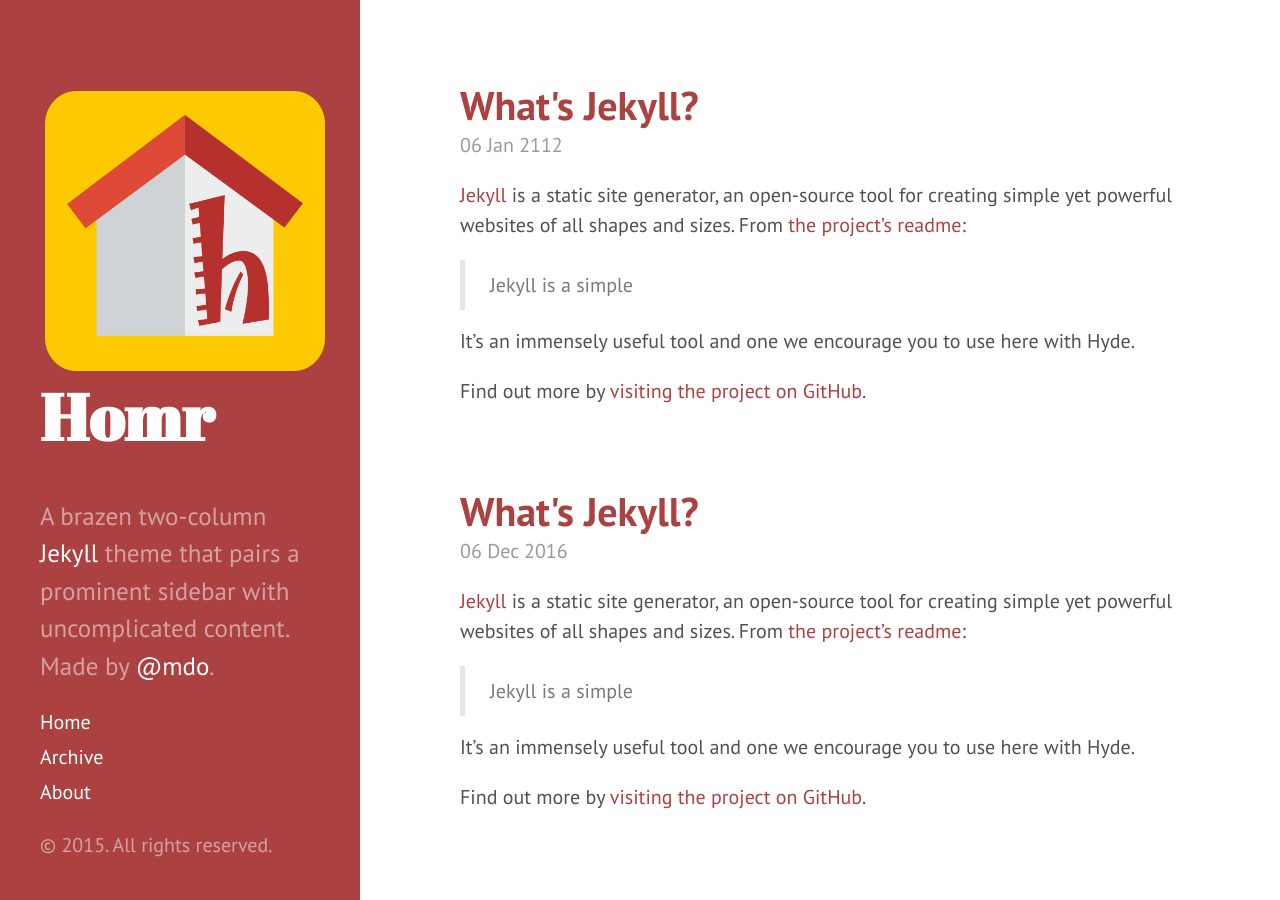
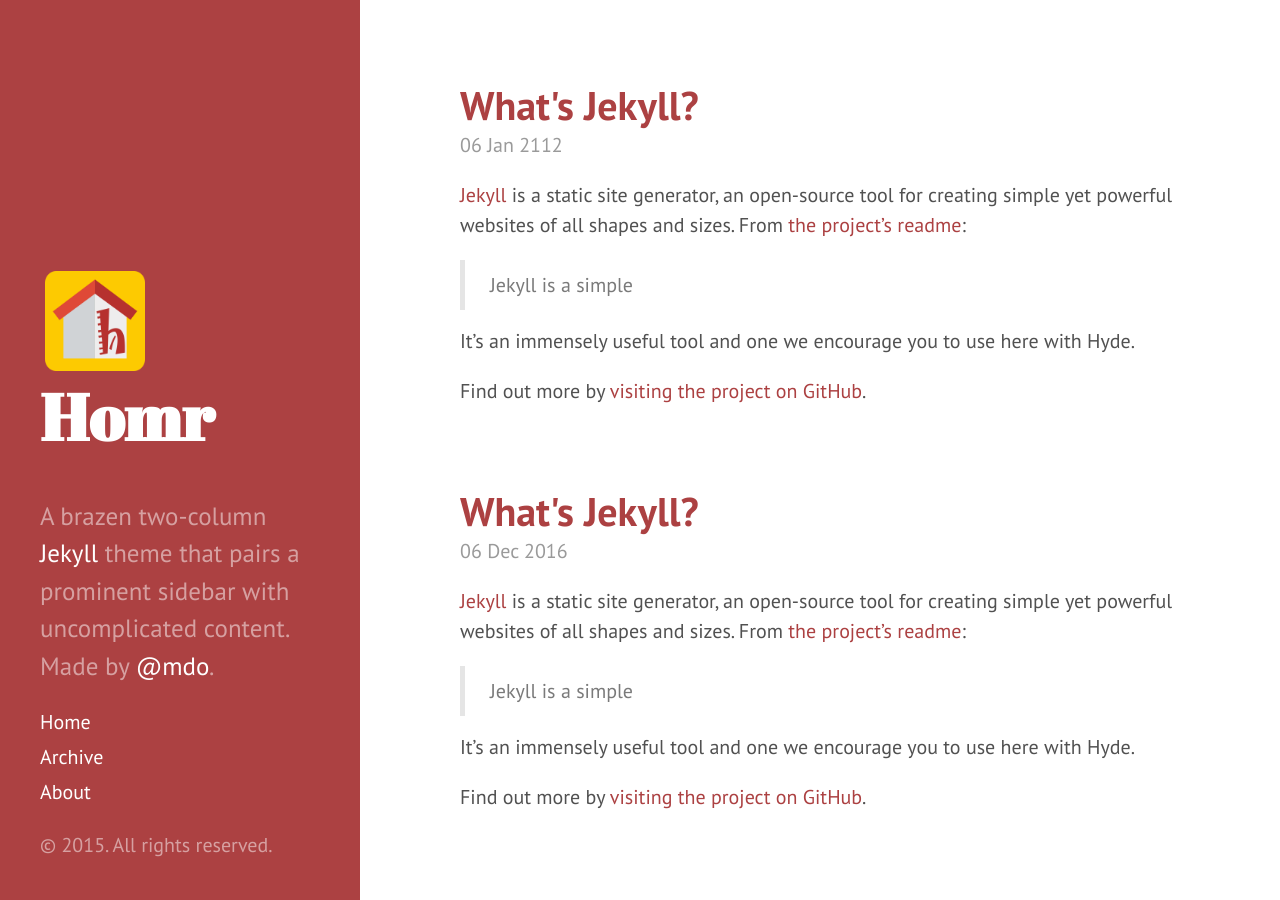
Before and after one commit to gonzovilla/blog, a Jekyll site: the page built from index.html, in a window 1280 px wide and 900 px high. Built offline with Jekyll 4.4.1, drawn with Linux system fonts in a browser that asks for light colours; Markdown is read by kramdown in place of the engine named in the settings; the list of posts is cut into pages by our own code.

Commit message:
no message

```diff
--- a/_includes/sidebar.html
+++ b/_includes/sidebar.html
@@ -18,7 +18,7 @@
         </tr>
       </table> -->
 
-      <img style="float: left; margin: 5px 5px 5px 5px;" src="{{ site.baseurl }}/public/homr.png" height="10%" />
+      <img style="float: left; margin: 5px 5px 5px 5px;" src="{{ site.baseurl }}/public/homr.png" height="100px" />
       <h1>
         <a href="{{ site.baseurl }}">
           {{ site.title }}
```
